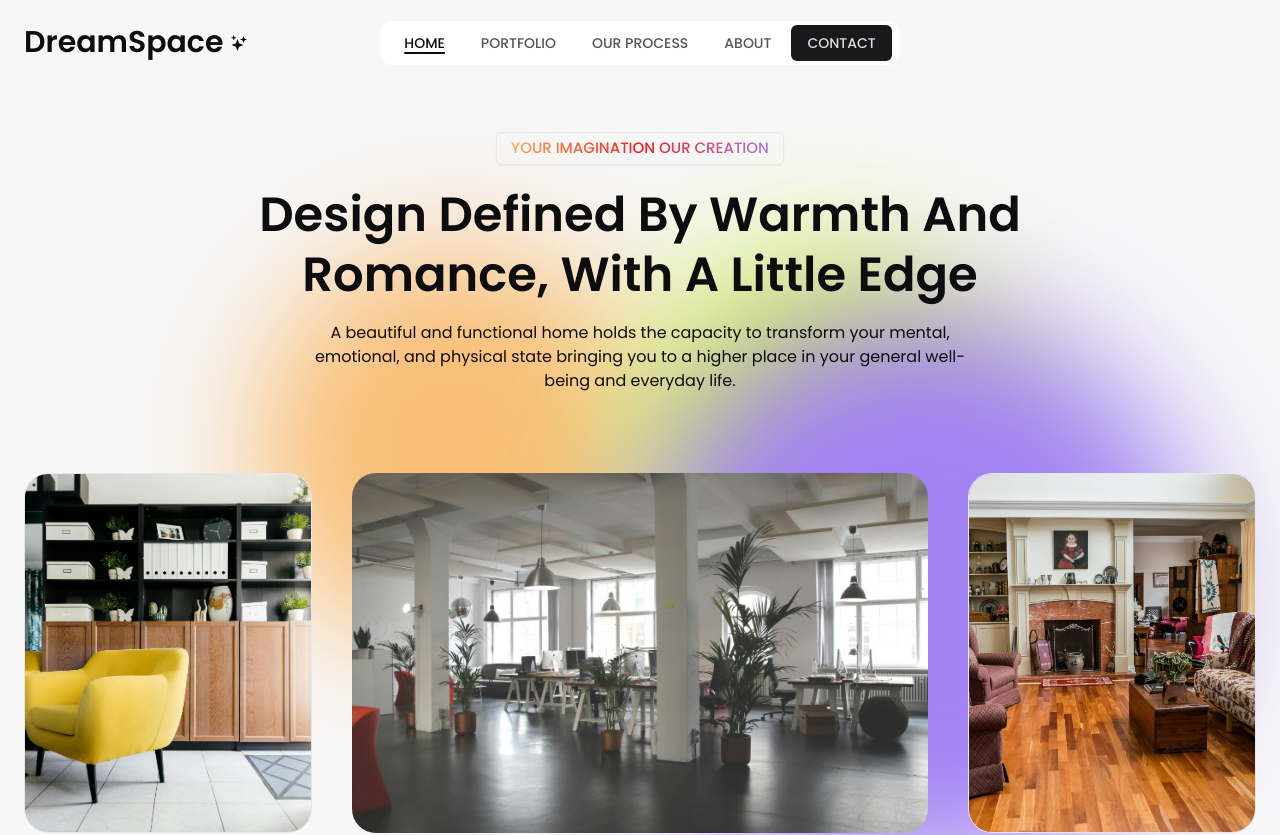
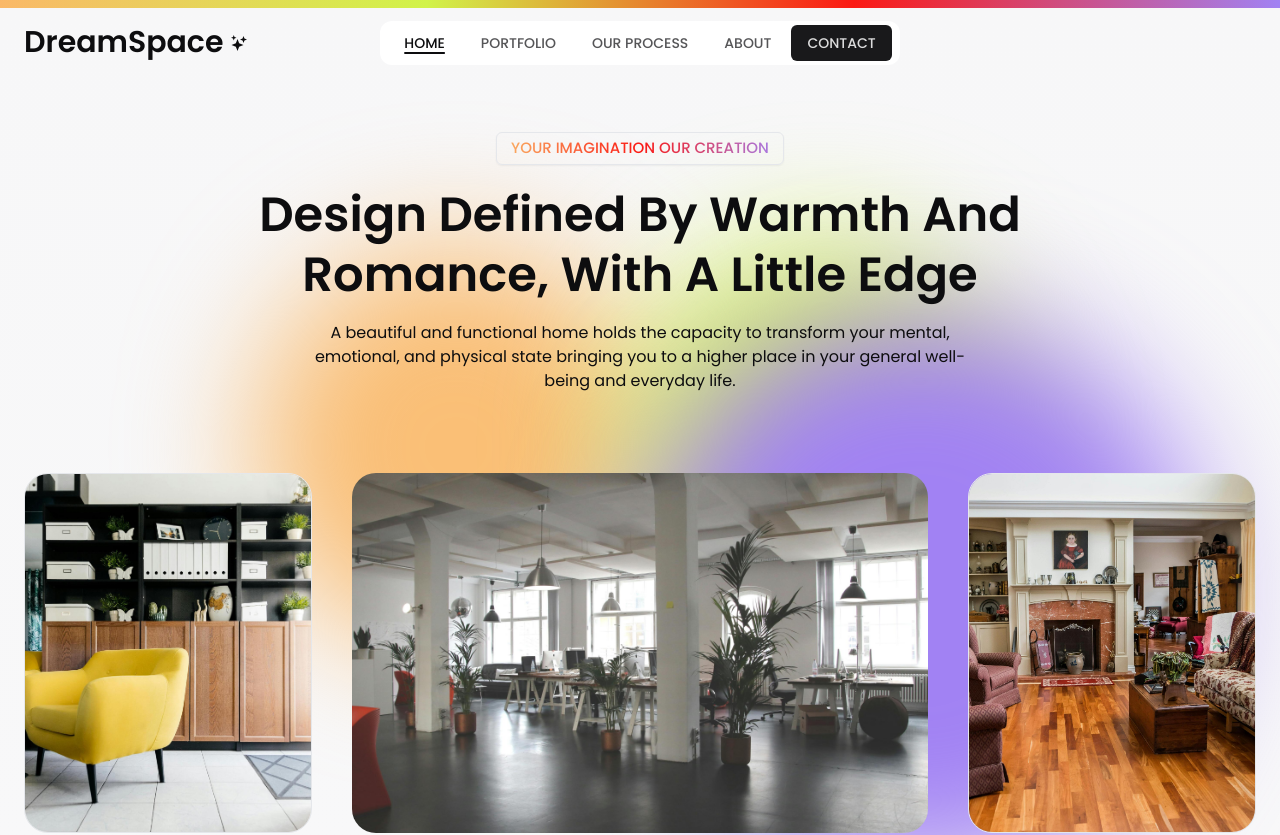
Before and after one commit to indunil-jay/DreamSpace, a Next.js app: page / in a window 1280 px wide. Shown: the top 835 px of the page. Built offline with nearby package versions, Linux system fonts and the light colour scheme.

Commit message:
add scroll-spring animation

```diff
--- a/src/app/layout.tsx
+++ b/src/app/layout.tsx
@@ -4,6 +4,7 @@ import "./globals.css";
 import { cn } from "@/lib/utils";
 import { Header } from "@/components/header";
 import { Footer } from "@/components/footer";
+import { ScrollTop } from "@/components/design/top-scroll-visual-bar";
 
 const poppins = Poppins({
   subsets: ["latin"],
@@ -23,6 +24,7 @@ export default function RootLayout({
   return (
     <html lang="en">
       <body className={cn("antialiased min-h-dvh relative", poppins.className)}>
+        <ScrollTop />
         <Header />
         {children}
         <Footer />
--- /dev/null
+++ b/src/components/design/top-scroll-visual-bar.tsx
@@ -0,0 +1,18 @@
+"use client";
+
+import { useScroll, useSpring, motion } from "framer-motion";
+
+export const ScrollTop = () => {
+  const { scrollYProgress } = useScroll();
+  const scaleX = useSpring(scrollYProgress, {
+    stiffness: 100,
+    damping: 30,
+    restDelta: 0.001,
+  });
+  return (
+    <motion.div
+      style={{ scaleX }}
+      className="fixed z-[99999] origin-left top-0 left-0 bg-grad right-0 h-2 bg-[linear-gradient(to_right,#fab868,#d1f349,#fb1a14,#a182f3)]"
+    />
+  );
+};
```
